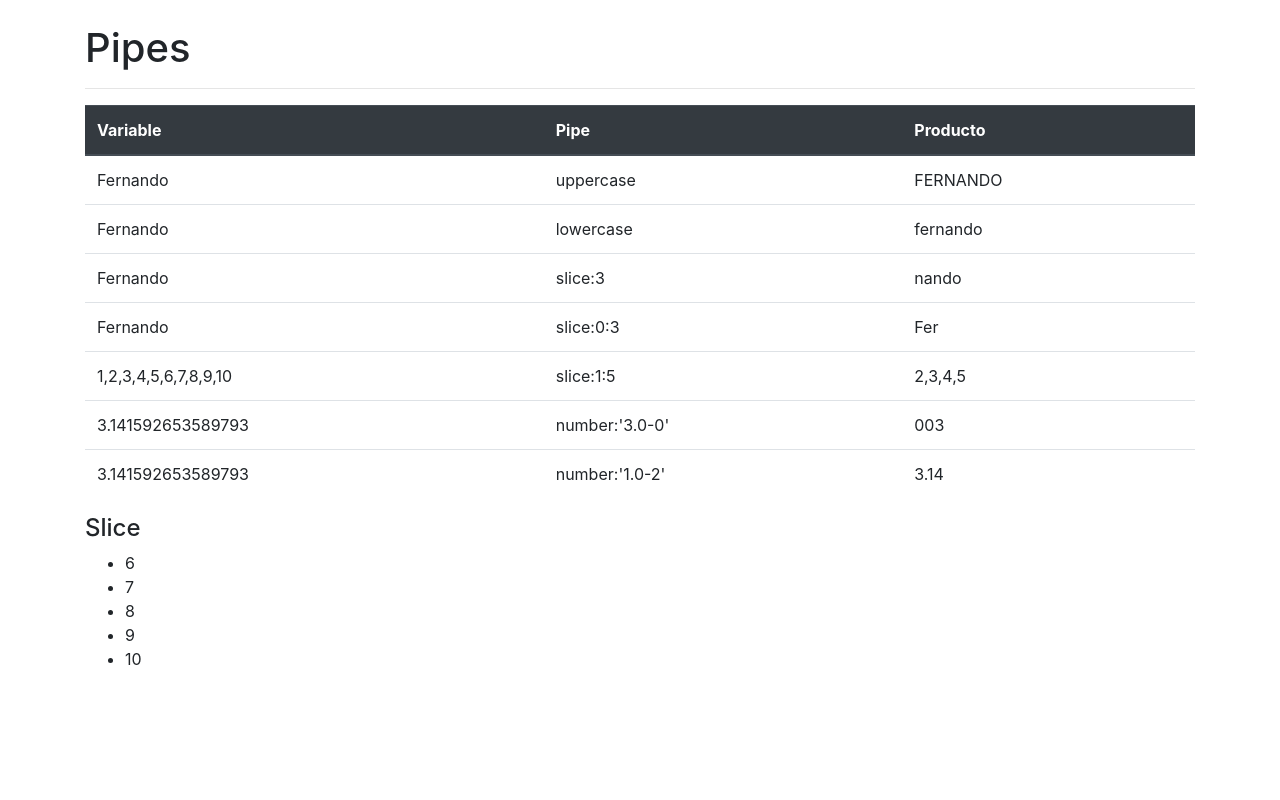
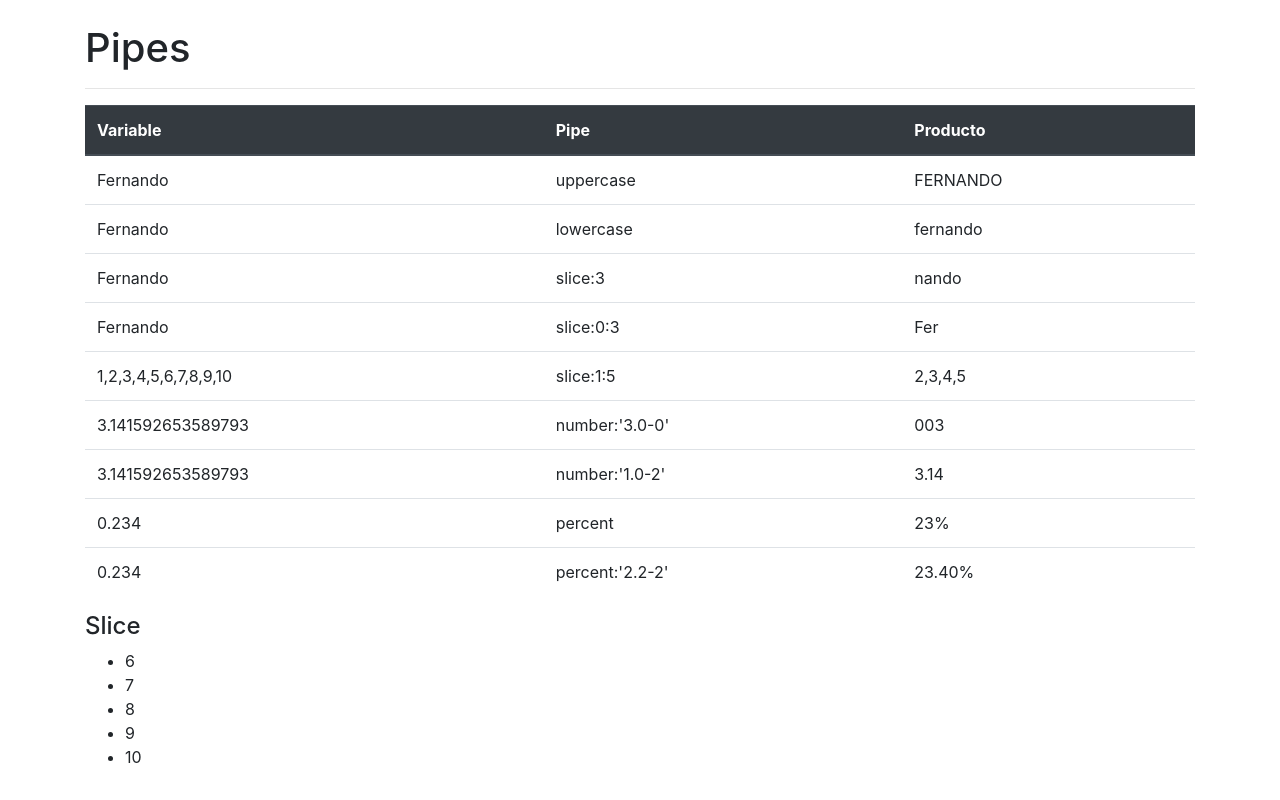
Before and after one commit to aban22/angular-aplicacion-03-pipes, an Angular app in the folder pipes/: page / in a window 1280 px wide. Built offline with nearby package versions, Linux system fonts and the light colour scheme.

Commit message:
Clase 75

```diff
--- a/pipes/src/app/app.component.html
+++ b/pipes/src/app/app.component.html
@@ -47,6 +47,16 @@
         <td>number:'1.0-2'</td>
         <td>{{PI | number:'1.0-2'}}</td>
       </tr>
+      <tr>
+        <td>{{porcentaje}}</td>
+        <td>percent</td>
+        <td>{{porcentaje | percent}}</td>
+      </tr>
+      <tr>
+        <td>{{porcentaje}}</td>
+        <td>percent:'2.2-2'</td>
+        <td>{{porcentaje | percent:'2.2-2'}}</td>
+      </tr>
     </tbody>
 
   </table>
--- a/pipes/src/app/app.component.ts
+++ b/pipes/src/app/app.component.ts
@@ -12,4 +12,6 @@
     arreglo = [1, 2, 3, 4, 5, 6, 7, 8, 9, 10];
 
     PI = Math.PI;
+
+    porcentaje = 0.234;
 }
```
